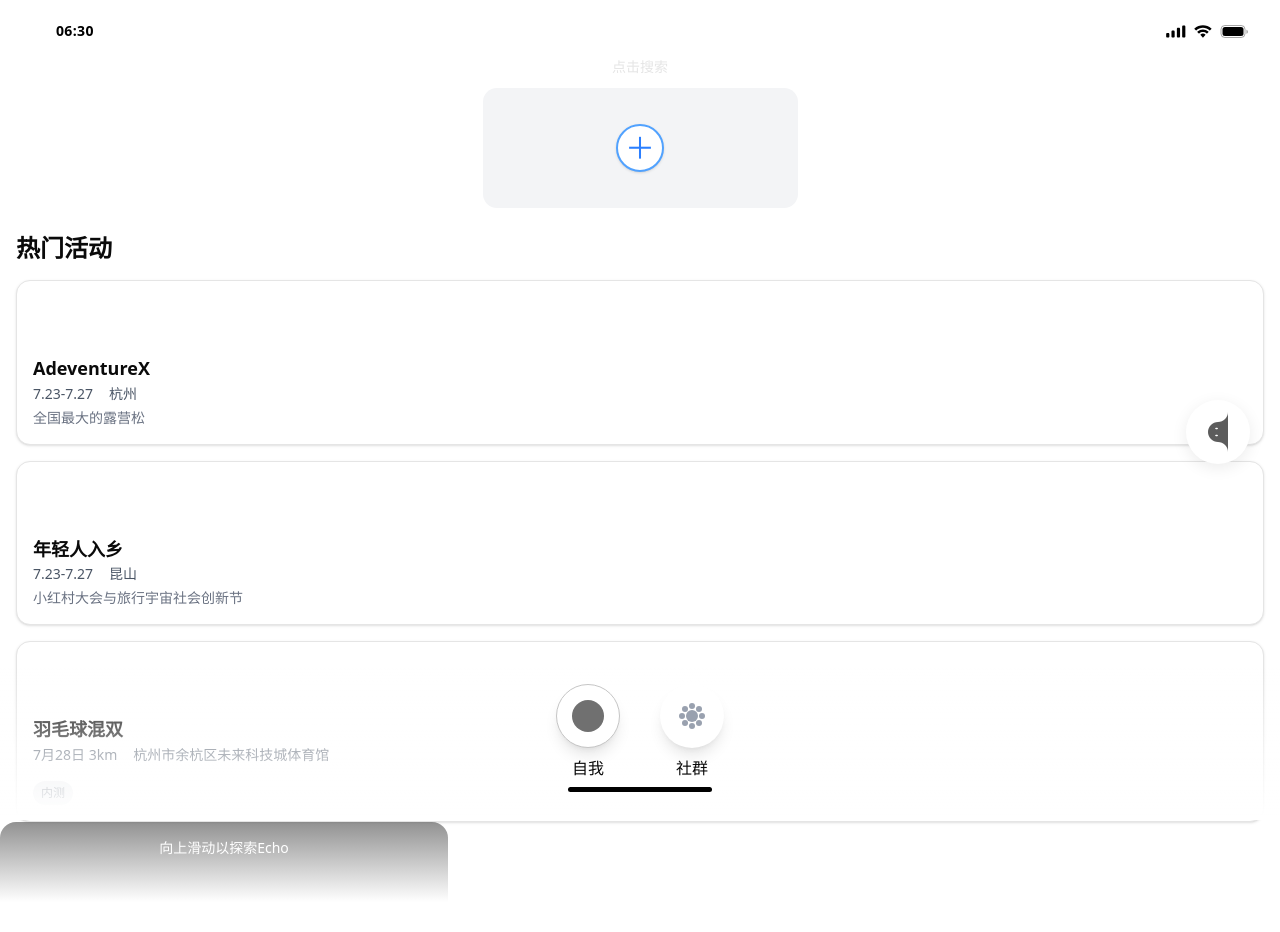
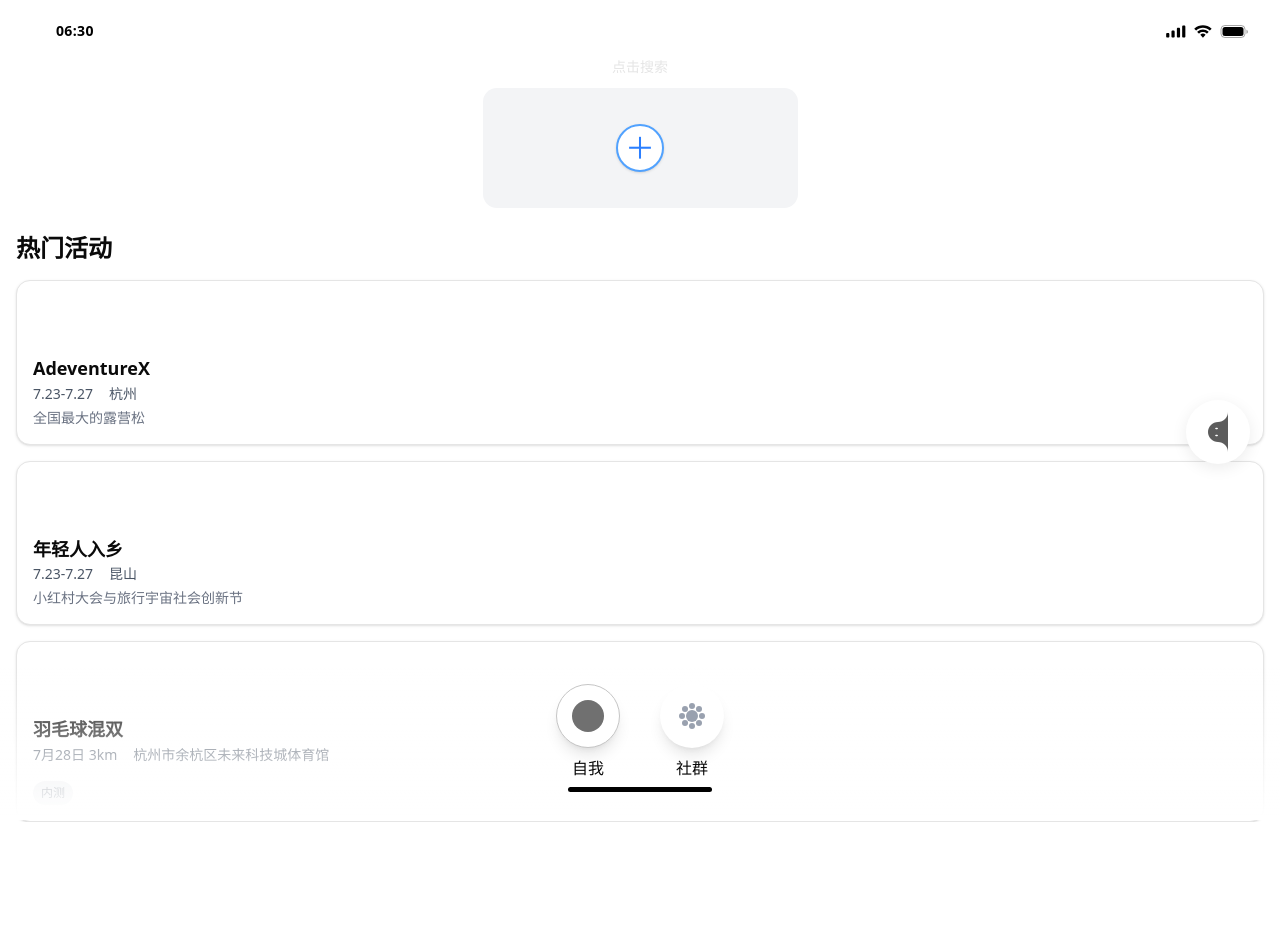
Before and after one commit to SinoAHpx/profile-matcher, a Next.js app: page /activity in a window 1280 px wide. Shown: the top 932 px of the page. After the commit the page ends 822 px from the top, so only its background shows below. Built offline with nearby package versions, Linux system fonts and the light colour scheme.

Commit message:
ui: add gradient background and exploration prompt to ProfilePage

```diff
--- a/src/app/profile/page.tsx
+++ b/src/app/profile/page.tsx
@@ -71,6 +71,18 @@ const ProfilePage = () => {
         </div>
 
         <BottomNavigation />
+
+        <div
+          className="bottom-0 left-0 right-0 h-40 -mb-30 rounded-t-2xl max-w-md"
+          style={{
+            background:
+              "linear-gradient(to top, #FFF 50%, rgba(92, 92, 92, 0.67))",
+          }}
+        >
+          <div className="text-center p-4 text-[#FFF] mb-4 text-sm">
+            向上滑动以探索Echo
+          </div>
+        </div>
       </div>
     </div>
   );
--- a/src/components/BottomNavigation.tsx
+++ b/src/components/BottomNavigation.tsx
@@ -58,18 +58,6 @@ const BottomNavigation = ({ className = "" }: BottomNavigationProps) => {
           <p>社群</p>
         </button>
       </div>
-
-      <div
-        className="bottom-0 left-0 right-0 h-40 -mb-30 rounded-t-2xl max-w-md"
-        style={{
-          background:
-            "linear-gradient(to top, #FFF 50%, rgba(92, 92, 92, 0.67))",
-        }}
-      >
-        <div className="text-center p-4 text-[#FFF] mb-4 text-sm">
-          向上滑动以探索Echo
-        </div>
-      </div>
     </>
   );
 };
```
